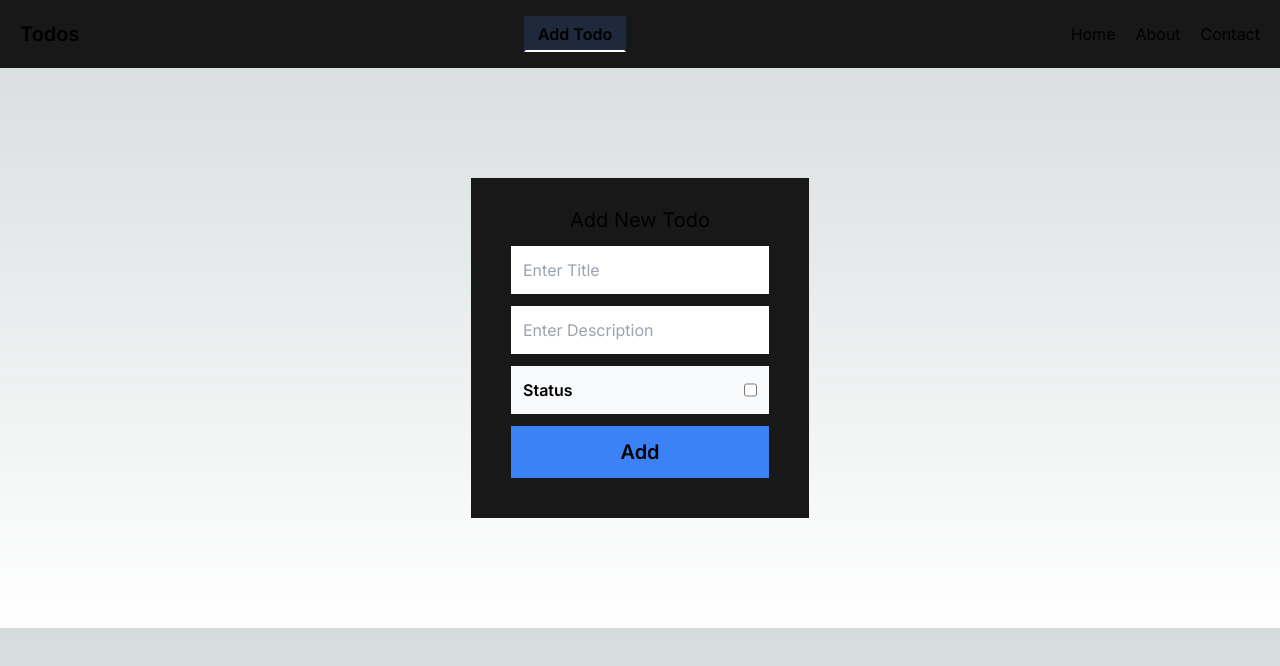
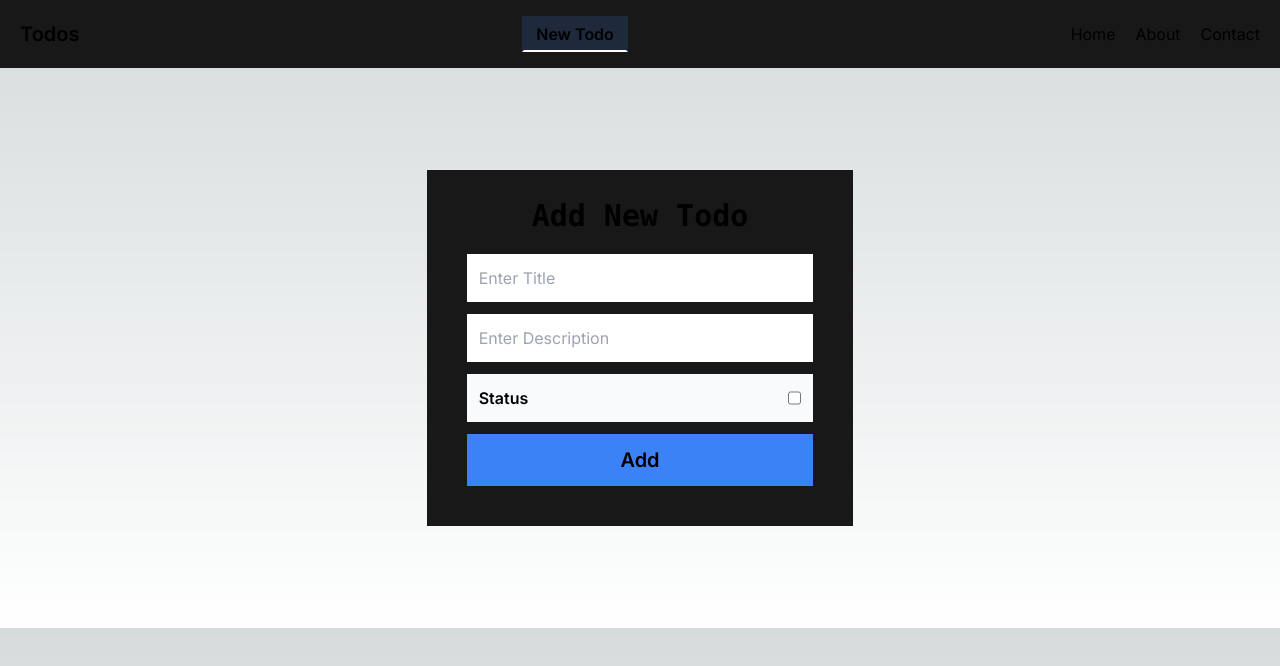
Before and after one commit to maahin2005/Simple_NEXTJS_Todo, a Next.js app: page /add-todo in a window 1280 px wide. Shown: the top 666 px of the page. Built offline with nearby package versions, Linux system fonts and the light colour scheme.

Commit message:
change Name of btn

```diff
--- a/app/Components/Navbar.tsx
+++ b/app/Components/Navbar.tsx
@@ -18,7 +18,7 @@ function Navbar() {
           onClick={handleNavigate}
           className="font-semibold border-2 border-transparent border-b-white hover:border-white px-3 p-1 bg-slate-800"
         >
-          Add Todo
+          New Todo
         </button>
         <ul className="flex justify-between gap-5">
           <Link href={"/"}>
--- a/app/add-todo/page.tsx
+++ b/app/add-todo/page.tsx
@@ -3,6 +3,7 @@
 import axios from "axios";
 import { useRouter } from "next/navigation";
 import React, { ChangeEvent, FormEvent, useState } from "react";
+import Loader from "../Components/Loader";
 
 interface Todo {
   title: string;
@@ -49,8 +50,10 @@ function CreateTodo() {
 
   return (
     <div className="w-screen flex min-h-[70vh] justify-center items-center">
-      <div className="bg-[#181818] p-10 pt-7">
-        <h1 className="mb-3 text-center text-xl">Add New Todo</h1>
+      <div className="bg-[#181818] p-10 pt-7 w-1/3">
+        <h1 className="mb-5 text-center text-3xl font-mono font-semibold">
+          Add New Todo
+        </h1>
         <form onSubmit={handleSubmit}>
           <div className="grid gap-3 text-black">
             <input
@@ -80,32 +83,10 @@ function CreateTodo() {
               />
             </label>
             <button
-              className="bg-blue-500 p-3 font-semibold text-xl hover:bg-blue-600 text-center"
+              className="bg-blue-500 p-3 font-semibold text-xl hover:bg-blue-600 flex justify-center"
               type="submit"
             >
-              {isLoading ? (
-                <div role="status">
-                  <svg
-                    aria-hidden="true"
-                    className="m-auto w-8 h-8 text-gray-200 animate-spin fill-blue-600"
-                    viewBox="0 0 100 101"
-                    fill="none"
-                    xmlns="http://www.w3.org/2000/svg"
-                  >
-                    <path
-                      d="M100 50.5908C100 78.2051 77.6142 100.591 50 100.591C22.3858 100.591 0 78.2051 0 50.5908C0 22.9766 22.3858 0.59082 50 0.59082C77.6142 0.59082 100 22.9766 100 50.5908ZM9.08144 50.5908C9.08144 73.1895 27.4013 91.5094 50 91.5094C72.5987 91.5094 90.9186 73.1895 90.9186 50.5908C90.9186 27.9921 72.5987 9.67226 50 9.67226C27.4013 9.67226 9.08144 27.9921 9.08144 50.5908Z"
-                      fill="currentColor"
-                    />
-                    <path
-                      d="M93.9676 39.0409C96.393 38.4038 97.8624 35.9116 97.0079 33.5539C95.2932 28.8227 92.871 24.3692 89.8167 20.348C85.8452 15.1192 80.8826 10.7238 75.2124 7.41289C69.5422 4.10194 63.2754 1.94025 56.7698 1.05124C51.7666 0.367541 46.6976 0.446843 41.7345 1.27873C39.2613 1.69328 37.813 4.19778 38.4501 6.62326C39.0873 9.04874 41.5694 10.4717 44.0505 10.1071C47.8511 9.54855 51.7191 9.52689 55.5402 10.0491C60.8642 10.7766 65.9928 12.5457 70.6331 15.2552C75.2735 17.9648 79.3347 21.5619 82.5849 25.841C84.9175 28.9121 86.7997 32.2913 88.1811 35.8758C89.083 38.2158 91.5421 39.6781 93.9676 39.0409Z"
-                      fill="currentFill"
-                    />
-                  </svg>
-                  <span className="sr-only">Loading...</span>
-                </div>
-              ) : (
-                "Add"
-              )}
+              {isLoading ? <Loader width={8} height={8} /> : "Add"}
             </button>
           </div>
         </form>
```
